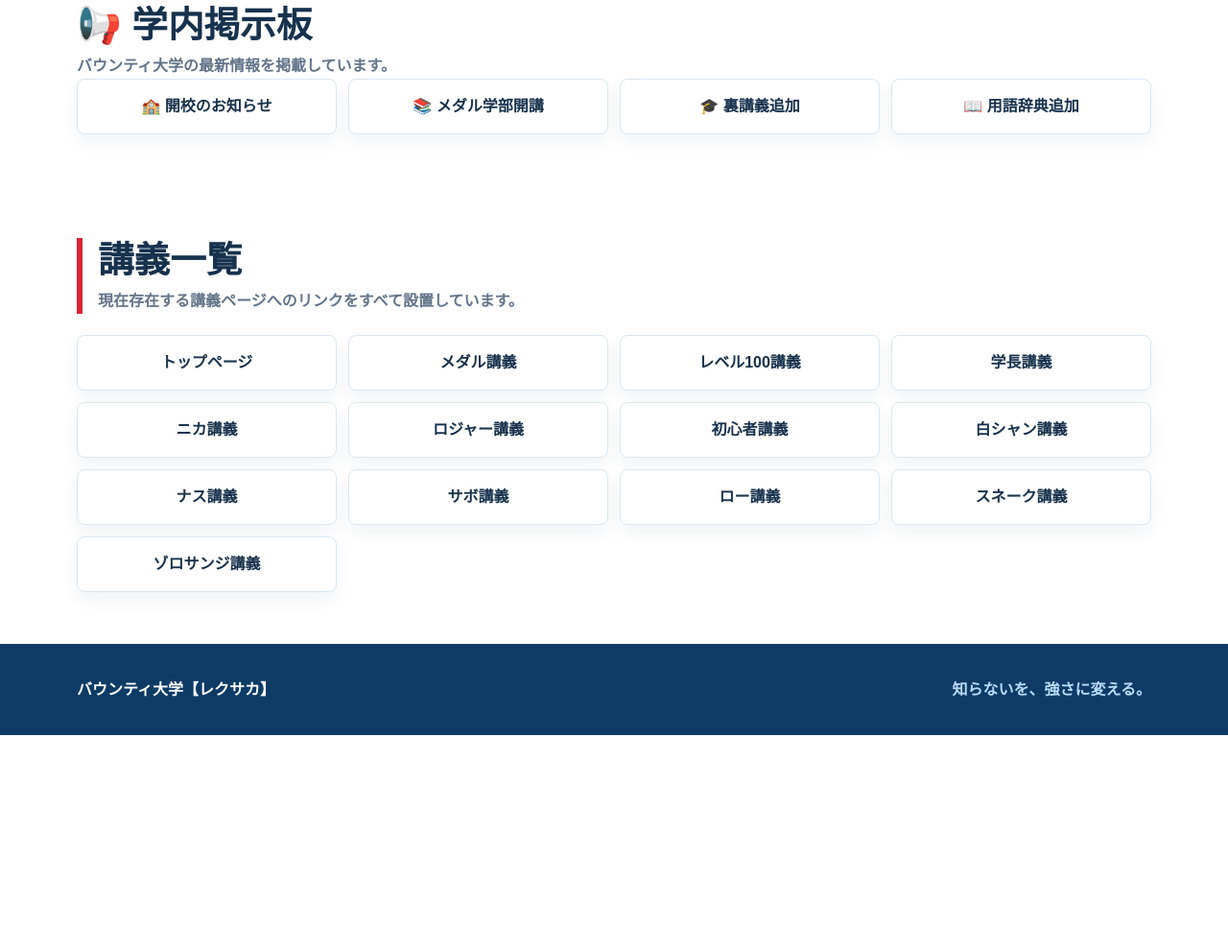
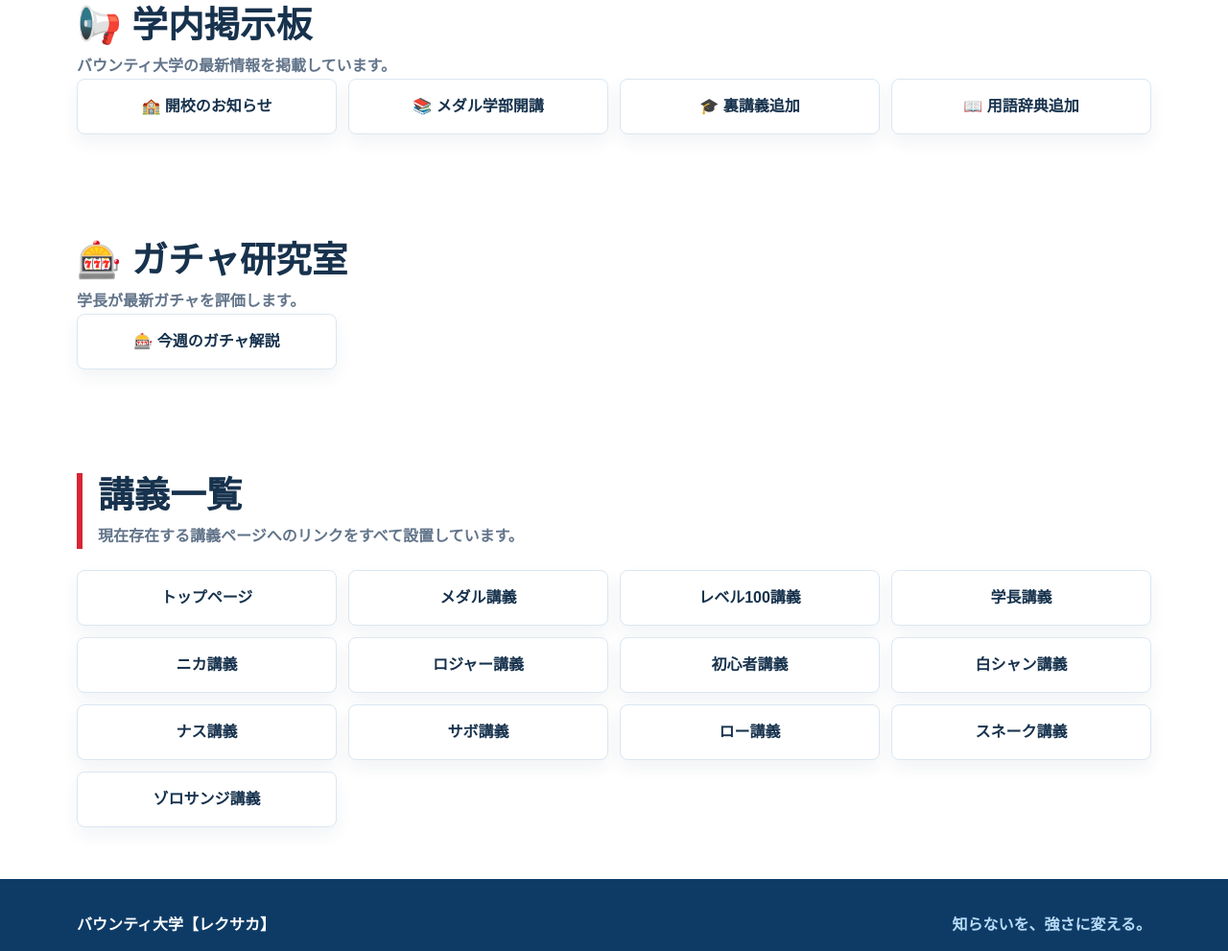
Before and after one commit to yamashun200510-design/bountydaidaku, a plain HTML site: page index.html in a window 1280 px wide. Shown: the part 2441-3432 px from the top of the page at 96% size. Before the commit the page ends 3207 px from the top, so only its background shows below. Drawn offline with Linux system fonts and the light colour scheme.

Commit message:
Update index.html

```diff
--- a/index.html
+++ b/index.html
@@ -811,6 +811,22 @@
 </div>
 
 </section>
+    <section class="section">
+
+<div class="section-header">
+<h2 class="section-title">🎰 ガチャ研究室</h2>
+<p class="section-copy">
+学長が最新ガチャを評価します。
+</p>
+</div>
+
+<div class="links-grid">
+<a class="lecture-link" href="gacha.html">
+🎰 今週のガチャ解説
+</a>
+</div>
+
+</section>
     <section id="lectures" class="section">
       <div class="section-head">
         <h2 class="section-title">講義一覧</h2>
```
